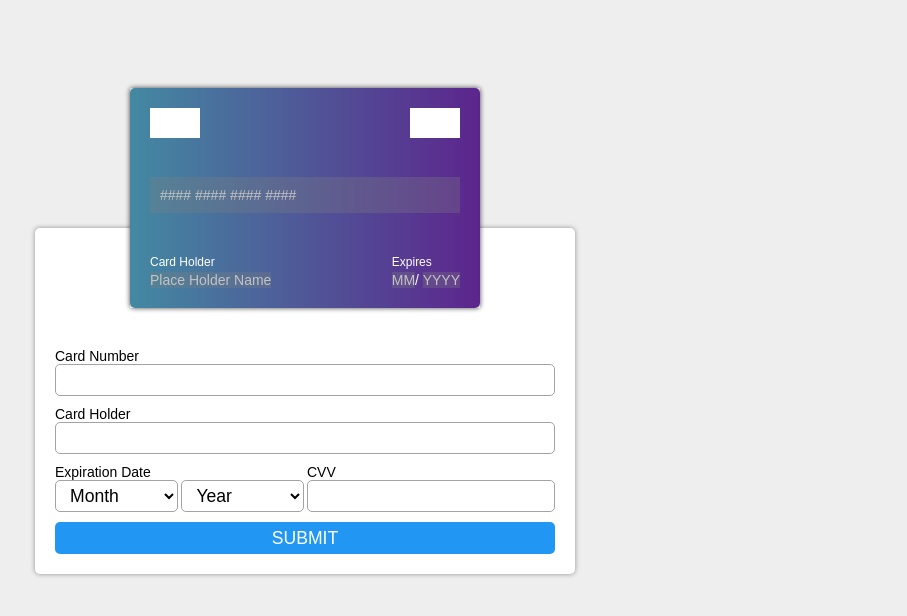
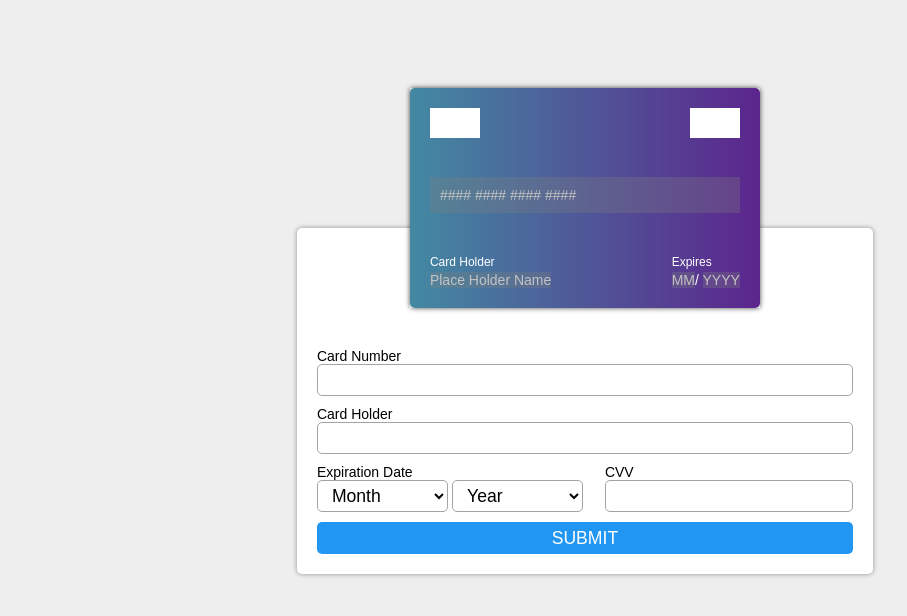
Before and after one commit to kaeuchoa/js-credit-card, a plain HTML site: page index.html in a window 1280 px wide. Shown: the whole page, without its empty margins (335-1242 px from the left). Drawn offline with Linux system fonts and the light colour scheme.

Commit message:
splits main container in two to give space to cart-list

```diff
--- a/css/style.css
+++ b/css/style.css
@@ -5,7 +5,7 @@
 
     --container-sm-width: 500px;
     --container-md-width: 800px;
-    --container-lg-width: 1000px;
+    --container-lg-width: 1200px;
 
     --default-spacing: 20px;
     --sm-spacing: calc(var(--default-spacing)/2);
@@ -23,6 +23,14 @@ body {
     background-color: var(--light-grey);
     font-family: sans-serif;
     font-size: 14px;
+}
+
+#cart-list-container,
+#form-container {
+    width: 48%;
+    margin-right: 1%;
+    height: 100%;
+    display: inline-block;
 }
 
 input:focus,
@@ -276,14 +284,4 @@ p {
     .container {
         max-width: var(--container-lg-width);
     }
-
-    .form-container {
-        max-width: 60%;
-    }
 }
-
-@media screen and (min-width: 1024px) {
-    .form-container {
-        max-width: 50%;
-    }
-}
--- a/index.html
+++ b/index.html
@@ -13,6 +13,17 @@
 </head>
 <body>
     <main class="container">
+        <div id="cart-list-container">
+
+            <section id="cart-list">
+
+            </section>
+
+        </div>
+
+
+        <div id="form-container">
+
             <section id="card">
                 <div class="card js-card">
                     <div id="card-focus" class="card--overlay">
@@ -98,8 +109,10 @@
                     </div>
 
                     <input type="submit" class="btn btn--confirm btn--block" value="submit">
+                </form>
+            </section>
         </div>
-        </section>
+
     </main>
 </body>
 </html>
```
Lines whose indentation alone changed are shown as unchanged.
